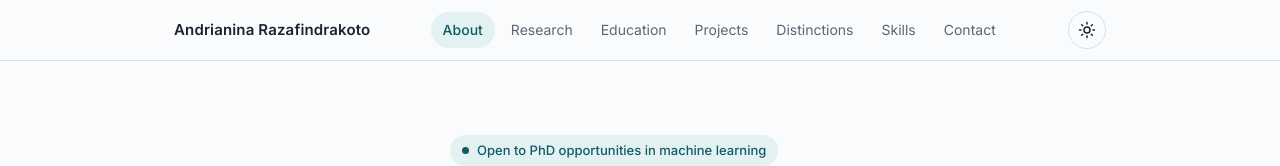
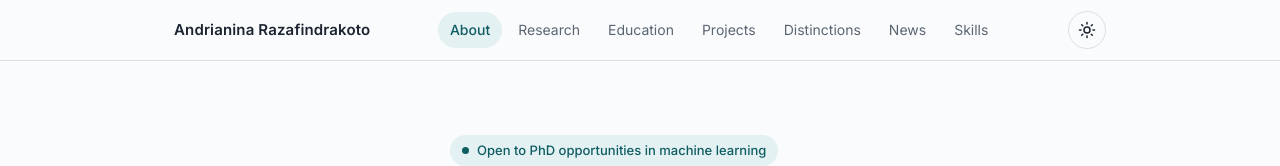
Before and after one commit to AndrianinaBA/andrianinaba.github.io, a plain HTML site: page index.html in a window 1280 px wide. Shown: the top 166 px of the page. Drawn offline with Linux system fonts and the light colour scheme.

Commit message:
Update navigation links in index.html
Replaced 'Skills' link with 'News' and removed 'Contact' link.

```diff
--- a/index.html
+++ b/index.html
@@ -47,8 +47,8 @@
         <li><a href="#education">Education</a></li>
         <li><a href="#projects">Projects</a></li>
         <li><a href="#distinctions">Distinctions</a></li>
+        <li><a href="#skills">News</a></li>
         <li><a href="#skills">Skills</a></li>
-        <li><a href="#contact">Contact</a></li>
       </ul>
 
       <div class="nav-actions">
```
